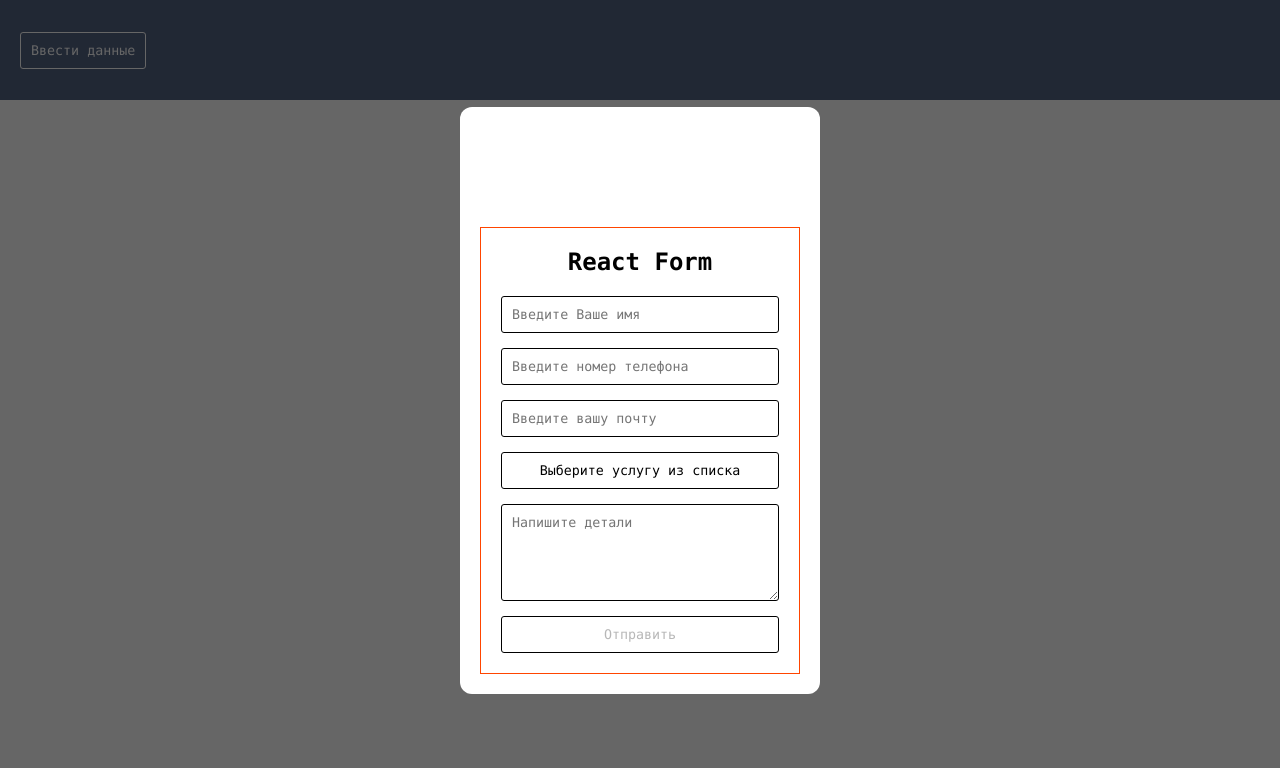
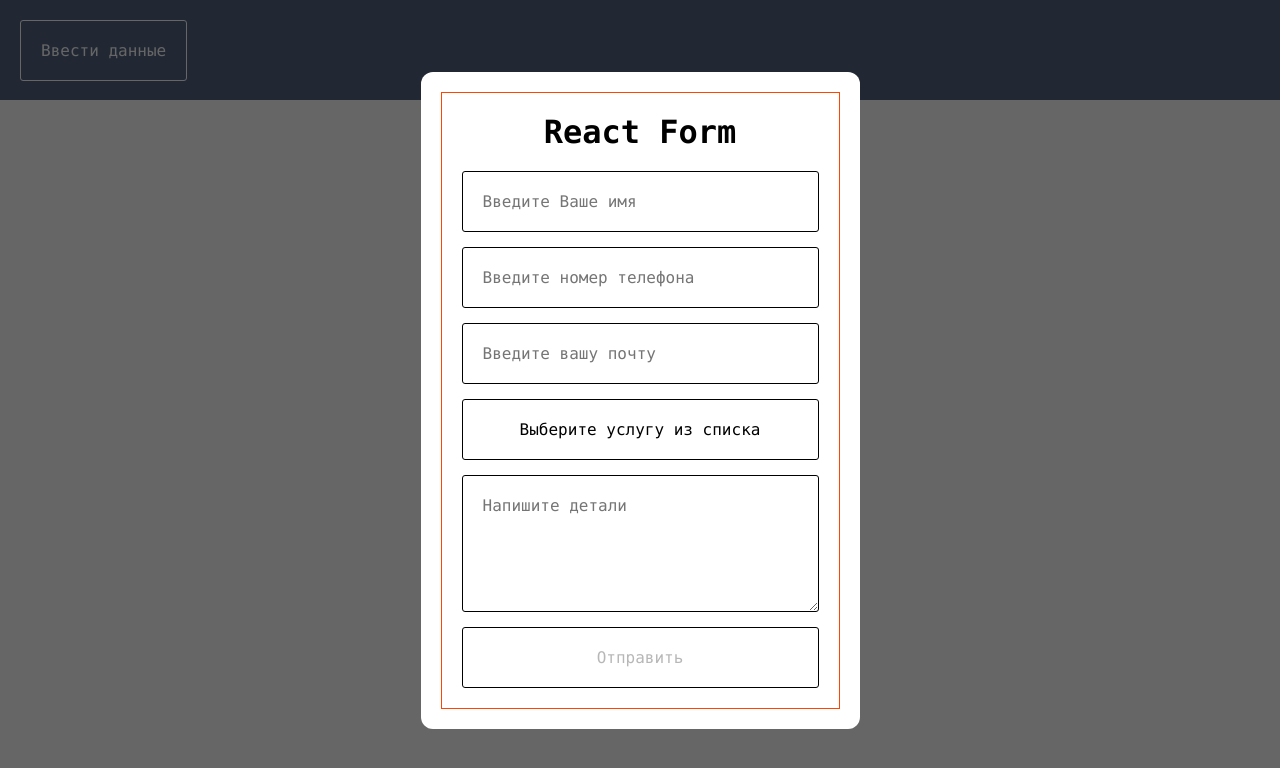
Before and after one commit to xkochevnikx/react-form-custom, a React app: page / in a window 1280 px wide. Both pictures are taken after a click on the button "Ввести данные". Shown: the top 768 px of the page. Built offline with nearby package versions, Linux system fonts and the light colour scheme.

Commit message:
fix styles

```diff
--- a/src/components/features/UserForm/ui/UserForm.jsx
+++ b/src/components/features/UserForm/ui/UserForm.jsx
@@ -26,7 +26,7 @@ const UserForm = (props) => {
     const email = useValue({ isEmail: true });
     return (
         <div className={cls.wrapper}>
-            <h2>React Form</h2>
+            <h1>React Form</h1>
             <form action="">
                 <MyInput
                     type="text"
--- a/src/components/features/UserForm/ui/UserForm.module.css
+++ b/src/components/features/UserForm/ui/UserForm.module.css
@@ -1,13 +1,10 @@
 .wrapper {
     border: 1px solid orangered;
     padding: 20px;
-    max-width: 400px;
-    margin: auto;
-    margin-top: 100px;
     text-align: center;
 }
 
-.wrapper h2 {
+.wrapper h1 {
     margin-bottom: 20px;
 }
 
--- a/src/components/shared/ui/Modal/Modal.jsx
+++ b/src/components/shared/ui/Modal/Modal.jsx
@@ -14,12 +14,9 @@ export const Modal = (props) => {
 
     return (
         <Portal>
-            <div className={isOpen ? cls.ModalOpen : cls.Modal}>
+            <div className={isOpen && cls.ModalOpen}>
                 <div className={cls.overlay} onClick={closeHandler}>
-                    <div
-                        className={isOpen ? cls.contentOpen : cls.content}
-                        onClick={onContentClick}
-                    >
+                    <div className={cls.content} onClick={onContentClick}>
                         {children}
                     </div>
                 </div>
--- a/src/components/shared/ui/Modal/Modal.module.css
+++ b/src/components/shared/ui/Modal/Modal.module.css
@@ -1,14 +1,3 @@
-.Modal {
-    position: fixed;
-    top: 0;
-    bottom: 0;
-    right: 0;
-    left: 0;
-    opacity: 0;
-    pointer-events: none;
-    z-index: -1;
-}
-
 .ModalOpen {
     position: fixed;
     top: 0;
@@ -33,16 +22,4 @@
     padding: 20px;
     border-radius: 12px;
     background-color: white;
-    transition: 0.3s transform;
-    transform: scale(0.1);
-    max-width: 50%;
 }
-
-.contentOpen {
-    padding: 20px;
-    border-radius: 12px;
-    background-color: white;
-    transition: 0.3s transform;
-    max-width: 50%;
-    transform: scale(1);
-}
--- a/src/components/shared/ui/MyButton/MyButton.module.css
+++ b/src/components/shared/ui/MyButton/MyButton.module.css
@@ -3,9 +3,10 @@
     background: transparent;
     cursor: pointer;
     position: relative;
-    padding: 10px;
+    padding: 20px;
     border-radius: 3px;
     border: 1px solid black;
+    font-size: 1rem;
 }
 
 .MyButton:active {
--- a/src/components/shared/ui/MyInput/MyInput.module.css
+++ b/src/components/shared/ui/MyInput/MyInput.module.css
@@ -1,7 +1,8 @@
 .myInput {
-    padding: 10px;
+    padding: 20px;
     border-radius: 3px;
     border: 1px solid black;
+    font-size: 1rem;
 }
 
 .myInput:focus {
--- a/src/components/shared/ui/MySelect/MySelect.module.css
+++ b/src/components/shared/ui/MySelect/MySelect.module.css
@@ -1,8 +1,9 @@
 .listButton {
-    padding: 10px;
+    padding: 20px;
     border-radius: 3px;
     border: 1px solid black;
     background: transparent;
+    font-size: 1rem;
 }
 
 .listItem {
--- a/src/components/shared/ui/MyTextaria/MyTextarea.module.css
+++ b/src/components/shared/ui/MyTextaria/MyTextarea.module.css
@@ -1,9 +1,10 @@
 .MyTextarea {
-    padding: 10px;
+    padding: 20px;
     border-radius: 3px;
     border: 1px solid black;
     resize: vertical;
     max-height: 150px;
+    font-size: 1rem;
 }
 
 .MyTextarea:focus {
```
